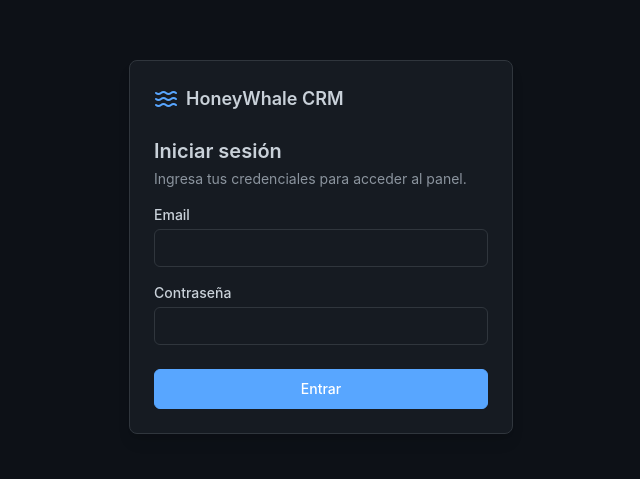
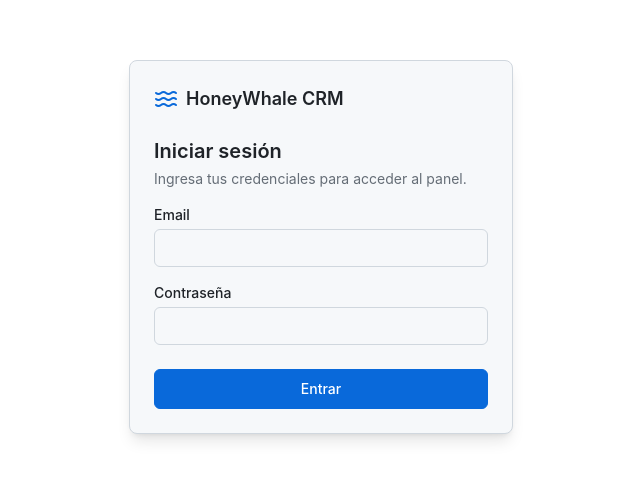
Before and after one commit to toriz90/honeywhale-crm, a React (Vite) app in the folder frontend/: page /login in a window 1280 px wide. Shown: the part 153-632 px from the top of the page, without its empty margins (319-959 px from the left). Built offline with nearby package versions, Linux system fonts and the light colour scheme; no server answers.

Commit message:
feat(frontend): toggle tema claro/oscuro con persistencia en localStorage

```diff
--- a/frontend/src/App.tsx
+++ b/frontend/src/App.tsx
@@ -2,6 +2,8 @@ import { QueryClient, QueryClientProvider } from '@tanstack/react-query';
 import { BrowserRouter } from 'react-router-dom';
 import { Toaster } from 'sonner';
 import { AppRouter } from '@/router';
+import { useAplicarTema } from '@/hooks/useAplicarTema';
+import { useThemeStore } from '@/stores/themeStore';
 
 const queryClient = new QueryClient({
   defaultOptions: {
@@ -14,12 +16,15 @@ const queryClient = new QueryClient({
 });
 
 export function App() {
+  useAplicarTema();
+  const tema = useThemeStore((s) => s.tema);
+
   return (
     <QueryClientProvider client={queryClient}>
       <BrowserRouter>
         <AppRouter />
         <Toaster
-          theme="dark"
+          theme={tema === 'oscuro' ? 'dark' : 'light'}
           position="top-right"
           richColors
           toastOptions={{
--- /dev/null
+++ b/frontend/src/components/layout/ThemeToggle.tsx
@@ -0,0 +1,22 @@
+import { Moon, Sun } from 'lucide-react';
+import { useThemeStore } from '@/stores/themeStore';
+
+export function ThemeToggle() {
+  const tema = useThemeStore((s) => s.tema);
+  const toggle = useThemeStore((s) => s.toggle);
+
+  const esOscuro = tema === 'oscuro';
+  const Icono = esOscuro ? Sun : Moon;
+
+  return (
+    <button
+      type="button"
+      onClick={toggle}
+      aria-label="Cambiar tema"
+      title={esOscuro ? 'Cambiar a tema claro' : 'Cambiar a tema oscuro'}
+      className="inline-flex h-9 w-9 items-center justify-center rounded-full border border-border bg-elev text-secondary transition-all duration-200 hover:bg-elev-2 hover:text-primary focus:outline-none focus:ring-2 focus:ring-accent/40"
+    >
+      <Icono className="h-4 w-4 transition-transform duration-200" />
+    </button>
+  );
+}
--- a/frontend/src/components/layout/Topbar.tsx
+++ b/frontend/src/components/layout/Topbar.tsx
@@ -1,4 +1,5 @@
 import { ReactNode } from 'react';
+import { ThemeToggle } from './ThemeToggle';
 
 interface TopbarProps {
   titulo: string;
@@ -9,7 +10,10 @@ export function Topbar({ titulo, acciones }: TopbarProps) {
   return (
     <header className="flex h-14 shrink-0 items-center justify-between border-b border-border bg-elev px-6">
       <h1 className="text-lg font-semibold text-primary">{titulo}</h1>
-      <div className="flex items-center gap-2">{acciones}</div>
+      <div className="flex items-center gap-2">
+        {acciones}
+        <ThemeToggle />
+      </div>
     </header>
   );
 }
--- /dev/null
+++ b/frontend/src/hooks/useAplicarTema.ts
@@ -0,0 +1,12 @@
+import { useEffect } from 'react';
+import { useThemeStore } from '@/stores/themeStore';
+
+export function useAplicarTema(): void {
+  const tema = useThemeStore((s) => s.tema);
+
+  useEffect(() => {
+    const root = document.documentElement;
+    root.setAttribute('data-theme', tema);
+    root.style.colorScheme = tema === 'oscuro' ? 'dark' : 'light';
+  }, [tema]);
+}
--- a/frontend/src/index.css
+++ b/frontend/src/index.css
@@ -2,7 +2,8 @@
 @tailwind components;
 @tailwind utilities;
 
-:root {
+:root,
+:root[data-theme='oscuro'] {
   --bg-base: #0d1117;
   --bg-elev: #161b22;
   --bg-elev-2: #1c2128;
@@ -14,7 +15,26 @@
   --success: #3fb950;
   --warning: #d29922;
   --danger: #f85149;
+  --scrollbar-thumb-hover: #484f58;
+  --shadow-card: 0 1px 2px rgba(0, 0, 0, 0.4);
   color-scheme: dark;
+}
+
+:root[data-theme='claro'] {
+  --bg-base: #ffffff;
+  --bg-elev: #f6f8fa;
+  --bg-elev-2: #eaeef2;
+  --border: #d0d7de;
+  --text-primary: #1f2328;
+  --text-secondary: #656d76;
+  --accent: #0969da;
+  --accent-hover: #0860ca;
+  --success: #1a7f37;
+  --warning: #9a6700;
+  --danger: #cf222e;
+  --scrollbar-thumb-hover: #afb8c1;
+  --shadow-card: 0 1px 2px rgba(31, 35, 40, 0.08);
+  color-scheme: light;
 }
 
 html,
@@ -30,6 +50,7 @@ body {
     Arial, sans-serif;
   -webkit-font-smoothing: antialiased;
   -moz-osx-font-smoothing: grayscale;
+  transition: background-color 200ms ease, color 200ms ease;
 }
 
 *::-webkit-scrollbar {
@@ -44,5 +65,5 @@ body {
   border-radius: 6px;
 }
 *::-webkit-scrollbar-thumb:hover {
-  background: #484f58;
+  background: var(--scrollbar-thumb-hover);
 }
--- /dev/null
+++ b/frontend/src/stores/themeStore.ts
@@ -0,0 +1,34 @@
+import { create } from 'zustand';
+import { persist, createJSONStorage } from 'zustand/middleware';
+
+export type Tema = 'claro' | 'oscuro';
+
+interface ThemeState {
+  tema: Tema;
+  setTema: (t: Tema) => void;
+  toggle: () => void;
+}
+
+function detectarTemaInicial(): Tema {
+  if (typeof window === 'undefined' || !window.matchMedia) {
+    return 'oscuro';
+  }
+  return window.matchMedia('(prefers-color-scheme: dark)').matches
+    ? 'oscuro'
+    : 'claro';
+}
+
+export const useThemeStore = create<ThemeState>()(
+  persist(
+    (set, get) => ({
+      tema: detectarTemaInicial(),
+      setTema: (t) => set({ tema: t }),
+      toggle: () => set({ tema: get().tema === 'oscuro' ? 'claro' : 'oscuro' }),
+    }),
+    {
+      name: 'hw-theme',
+      storage: createJSONStorage(() => localStorage),
+      partialize: (s) => ({ tema: s.tema }),
+    },
+  ),
+);
```
